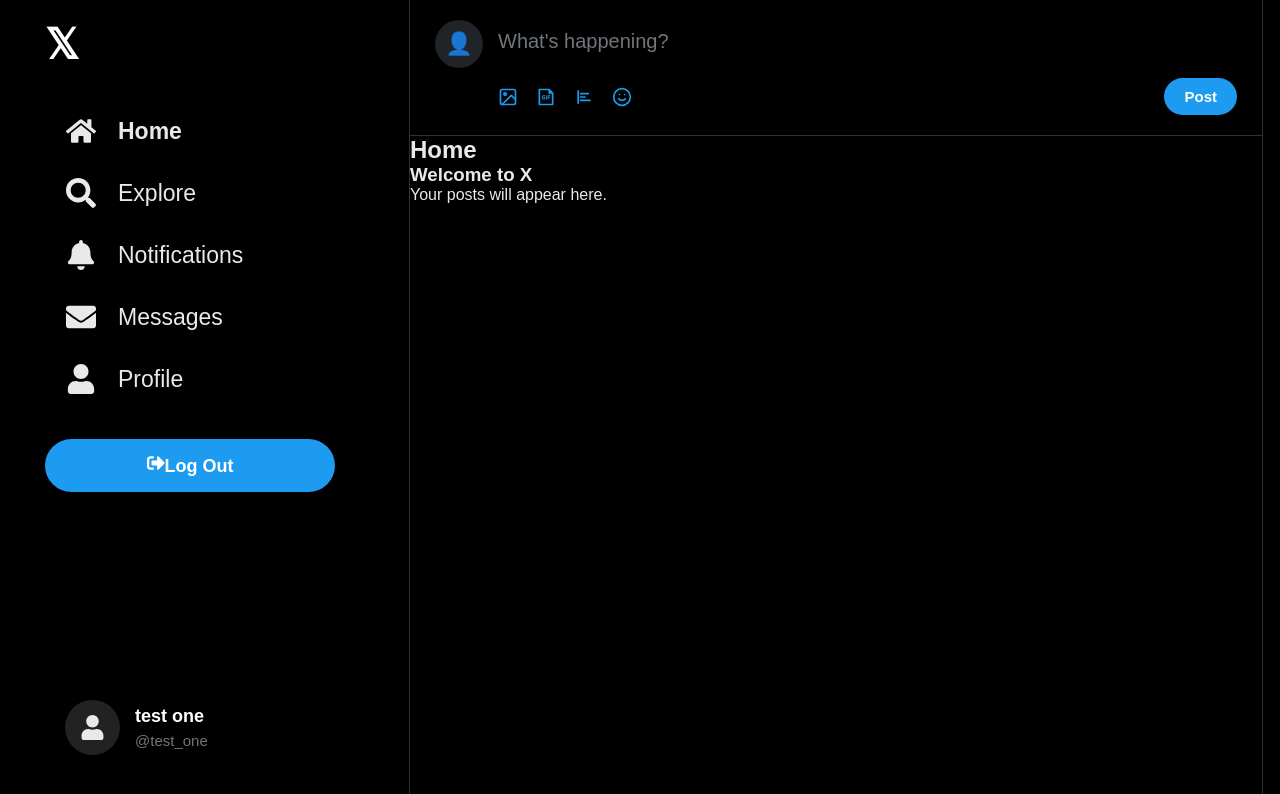
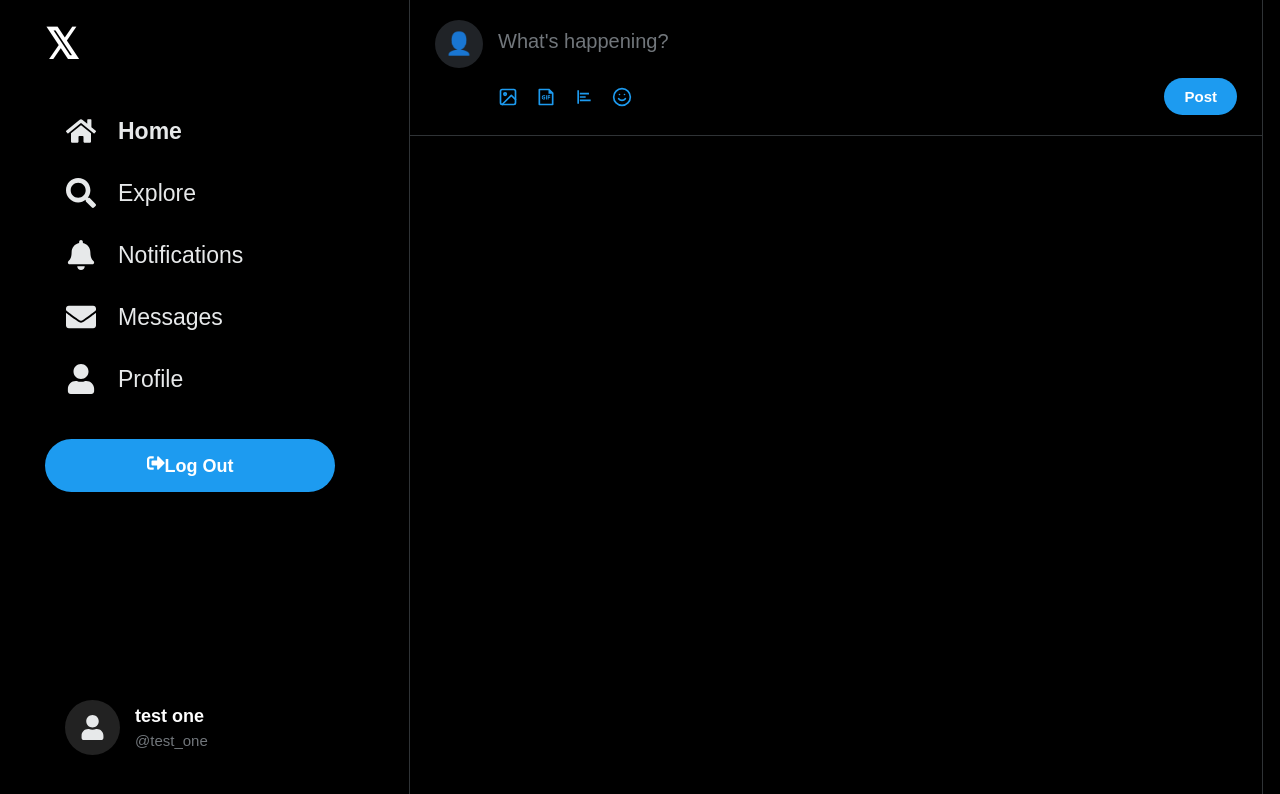
Before and after one commit to philipagak-afk/twitter, a React (Vite) app: page / in a window 1280 px wide. Shown: the top 794 px of the page. Built offline with nearby package versions, Linux system fonts and the light colour scheme; no server answers; sample sign-in values are in the browser's storage.

Commit message:
update project

```diff
--- a/src/pages/Home.jsx
+++ b/src/pages/Home.jsx
@@ -66,19 +66,6 @@
 
       </div>
 
-      {/* HOME HEADER */}
-      <div className="home-header">
-        <h2>Home</h2>
-      </div>
-
-      {/* EMPTY FEED */}
-      <div className="empty-feed">
-        <h3>Welcome to X</h3>
-
-        <p>
-          Your posts will appear here.
-        </p>
-      </div>
 
     </div>
   );
```
